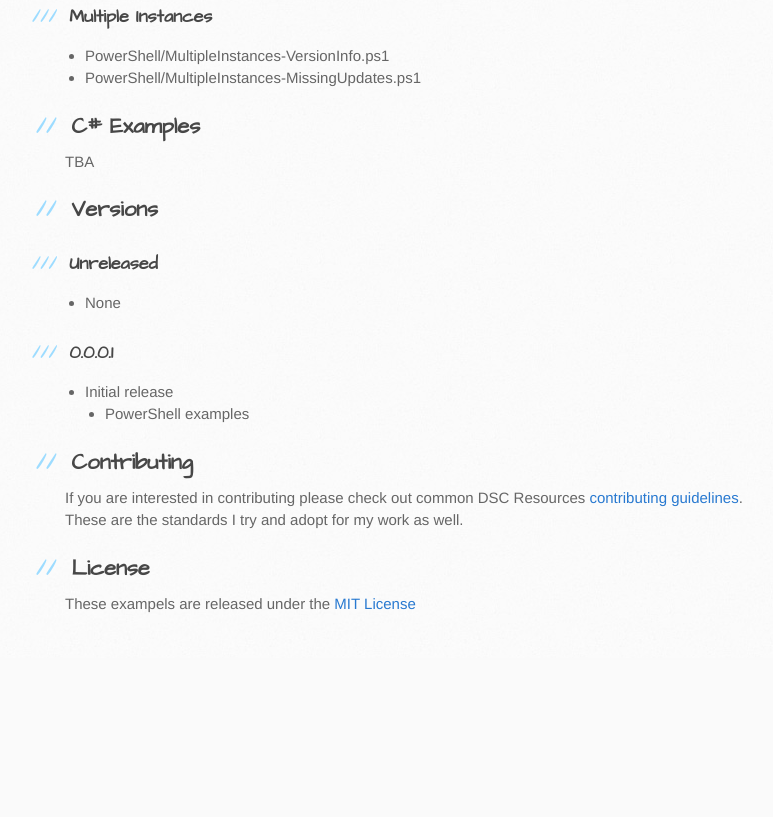
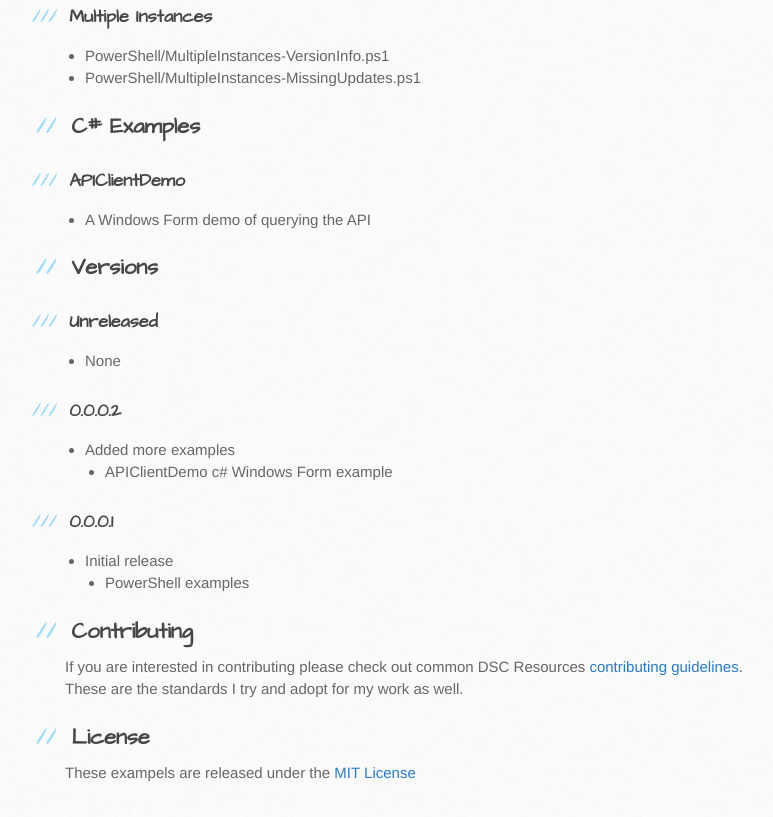
Before and after one commit to Matticusau/SQLServerBuildsAPI-Examples, a plain HTML site: page index.html in a window 1280 px wide. Shown: the part 913-1730 px from the top of the page, without its empty margins (105-878 px from the left). Before the commit the page ends 1571 px from the top, so only its background shows below. Drawn offline with Linux system fonts and the light colour scheme.

```diff
--- a/index.html
+++ b/index.html
@@ -38,7 +38,7 @@
 
 <p>The SQL Server Builds API provides SQL Server Version information and known support life-cycle information. As it is a personal project of mine the data is currently manually maintained based on known sources. The main objective of the tool is to enhance health check and project planning type processes, it is not intended for licensing or other legal auditing processes.</p>
 
-<p>For more information on the SQL Server Builds API read the <a href="http://blog.matticus.net">blog post</a></p>
+<p>For more information on the SQL Server Builds API read the <a href="http://blog.matticus.net/2016/08/new-sql-server-builds-api-improve-your.html">blog post</a></p>
 
 <h2>
 <a id="powershell-examples" class="anchor" href="#powershell-examples" aria-hidden="true"><span aria-hidden="true" class="octicon octicon-link"></span></a>PowerShell Examples</h2>
@@ -70,7 +70,12 @@
 <h2>
 <a id="c-examples" class="anchor" href="#c-examples" aria-hidden="true"><span aria-hidden="true" class="octicon octicon-link"></span></a>C# Examples</h2>
 
-<p>TBA</p>
+<h3>
+<a id="apiclientdemo" class="anchor" href="#apiclientdemo" aria-hidden="true"><span aria-hidden="true" class="octicon octicon-link"></span></a>APIClientDemo</h3>
+
+<ul>
+<li>A Windows Form demo of querying the API</li>
+</ul>
 
 <h2>
 <a id="versions" class="anchor" href="#versions" aria-hidden="true"><span aria-hidden="true" class="octicon octicon-link"></span></a>Versions</h2>
@@ -80,6 +85,18 @@
 
 <ul>
 <li>None</li>
+</ul>
+
+<h3>
+<a id="0002" class="anchor" href="#0002" aria-hidden="true"><span aria-hidden="true" class="octicon octicon-link"></span></a>0.0.0.2</h3>
+
+<ul>
+<li>Added more examples
+
+<ul>
+<li>APIClientDemo c# Windows Form example </li>
+</ul>
+</li>
 </ul>
 
 <h3>
```
Also changed, not shown: params.json (+1 -1 lines).
